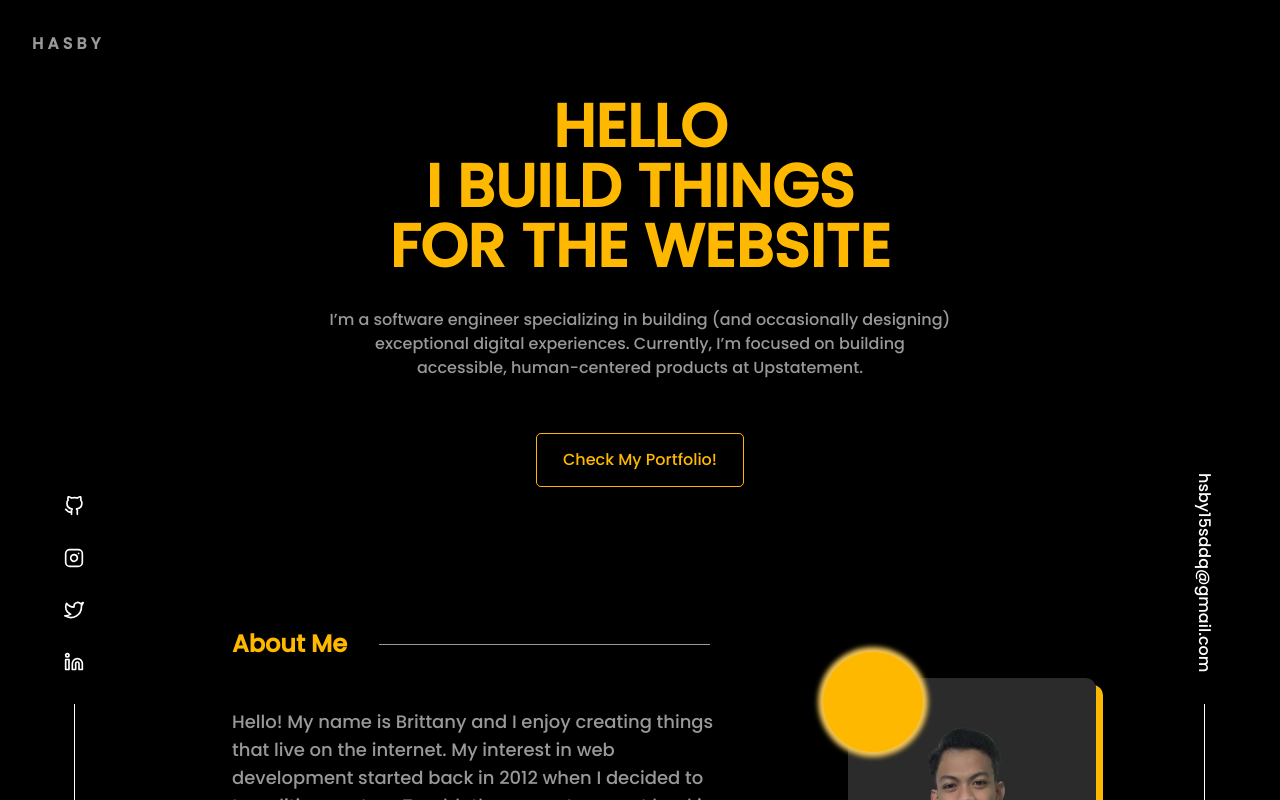
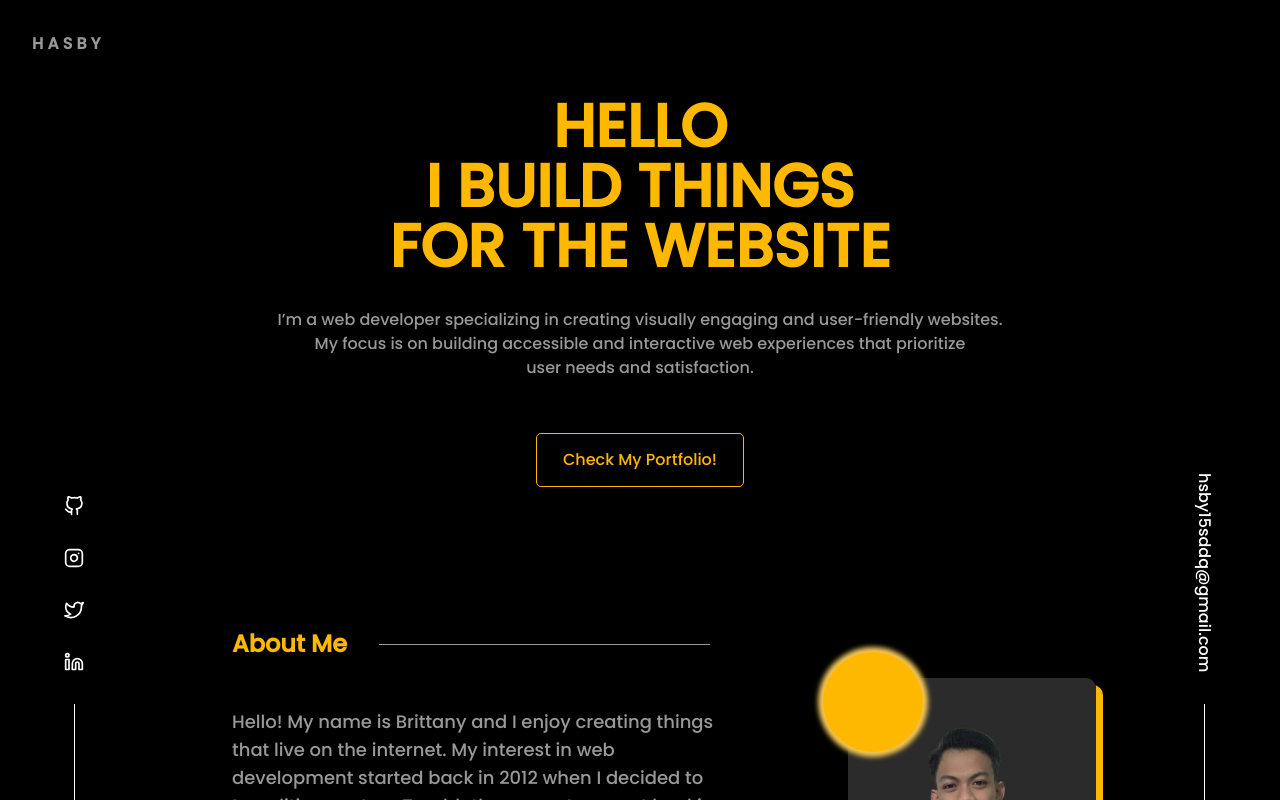
Before and after one commit to hsbysddq/portfolio, a React (Create React App) app: page / in a window 1280 px wide. Built offline with nearby package versions, Linux system fonts and the light colour scheme.

Commit message:
refactor: Edit Tagline Hero

```diff
--- a/src/Componenet/Tagline.jsx
+++ b/src/Componenet/Tagline.jsx
@@ -9,10 +9,10 @@ function Tagline() {
         </p>
 
         <p className="text-l text-[#999999] pb-14  text-center">
-          I’m a software engineer specializing in building (and occasionally
-          designing) <br /> exceptional digital experiences. Currently, I’m
-          focused on building <br /> accessible, human-centered products at
-          Upstatement.
+          I’m a web developer specializing in creating visually engaging and
+          user-friendly websites. <br /> My focus is on building accessible and
+          interactive web experiences that prioritize <br /> user needs and
+          satisfaction.
         </p>
 
         <div className="text-center">
```
